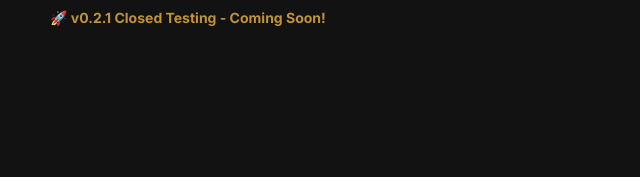
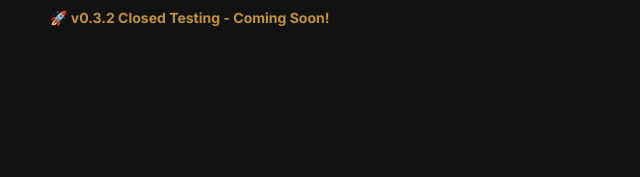
Before and after one commit to appsezer/spendnot, a plain HTML site: page en.html in a window 1280 px wide. Shown: the part 588-765 px from the top of the page, 0-640 px from the left. Drawn offline with Linux system fonts and the light colour scheme.

Commit message:
Update version number and fix HTML formatting
Updated version number in hero section and corrected HTML formatting.

```diff
--- a/en.html
+++ b/en.html
@@ -43,7 +43,7 @@
                 <a href="#" class="play-badge">
                     <img src="images/playstore.png" alt="Get it on Google Play">
                 </a>
-                <span class="version-info">🚀 v0.2.1 Closed Testing - Coming Soon!</span>
+                <span class="version-info">🚀 v0.3.2 Closed Testing - Coming Soon!</span>
             </div>
         </div>
 
```
